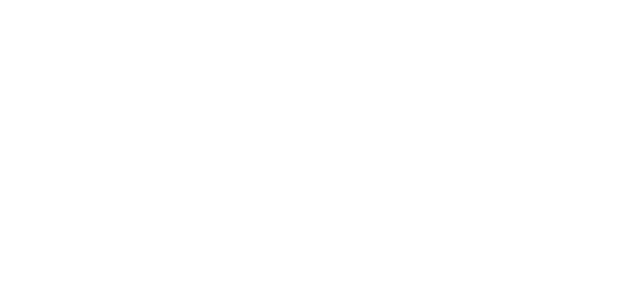
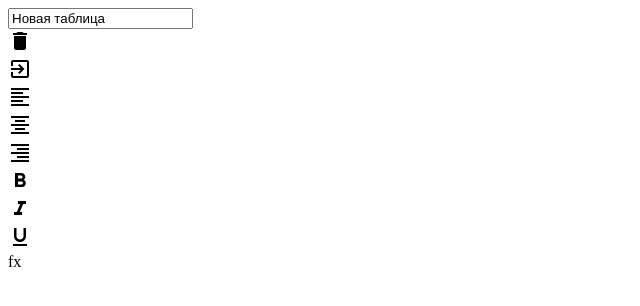
Before and after one commit to tataqt/excel_js_course, a website: page src/index.html in a window 1280 px wide. Shown: the whole page, without its empty margins (0-640 px from the left). Drawn offline with Linux system fonts and the light colour scheme.

Commit message:
config html elements

```diff
--- a/package.json
+++ b/package.json
@@ -45,6 +45,7 @@
   "dependencies": {
     "@babel/polyfill": "^7.10.4",
     "node-sass": "^4.14.1",
+    "normalize.css": "^8.0.1",
     "sass-loader": "^9.0.2"
   }
 }
--- a/src/index.html
+++ b/src/index.html
@@ -1,16 +1,66 @@
 <!doctype html>
 <html lang="en">
+
 <head>
   <meta charset="UTF-8">
   <meta name="viewport"
-        content="width=device-width, user-scalable=no, initial-scale=1.0, maximum-scale=1.0, minimum-scale=1.0">
+    content="width=device-width, user-scalable=no, initial-scale=1.0, maximum-scale=1.0, minimum-scale=1.0">
   <meta http-equiv="X-UA-Compatible" content="ie=edge">
   <link rel="shortcut icon" href="favicon.ico">
+  <link href="https://fonts.googleapis.com/icon?family=Material+Icons" rel="stylesheet">
   <title>Pure JavaScript Excel</title>
 </head>
+
 <body>
 
-  <div id="app" class="container"></div>
+  <div id="app" class="container">
+
+    <div class="exel">
+
+      <div class="exel__header">
+        <input type="text" class="exel__header-input" value="Новая таблица" />
+        <div>
+          <div class="exel__header-button">
+            <i class="material-icons">delete</i>
+          </div>
+          <div class="exel__header-button">
+            <i class="material-icons">exit_to_app</i>
+          </div>
+        </div>
+      </div>
+
+      <div class="exel__toolbar">
+        <div class="exel__toolbar-button">
+          <i class="material-icons">format_align_left</i>
+        </div>
+        <div class="exel__toolbar-button">
+          <i class="material-icons">format_align_center</i>
+        </div>
+        <div class="exel__toolbar-button">
+          <i class="material-icons">format_align_right</i>
+        </div>
+        <div class="exel__toolbar-button">
+          <i class="material-icons">format_bold</i>
+        </div>
+        <div class="exel__toolbar-button">
+          <i class="material-icons">format_italic</i>
+        </div>
+        <div class="exel__toolbar-button">
+          <i class="material-icons">format_underline</i>
+        </div>
+      </div>
+
+      <div class="exel__formula">
+        <div class="exel__formula-info">fx</div>
+        <div class="exel__formula-input" contenteditable spellcheck="false"></div>
+      </div>
+
+      <div class="exel__table">
+
+      </div>
+    </div>
+  </div>
 
 </body>
+
 </html>
```
Also changed, not shown: 1 other file.
